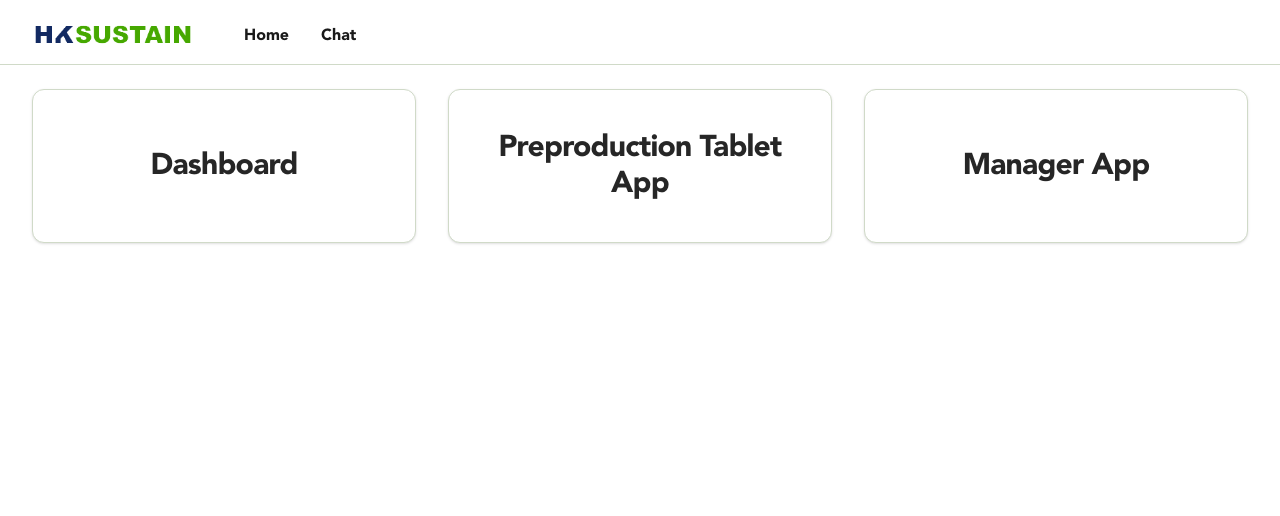
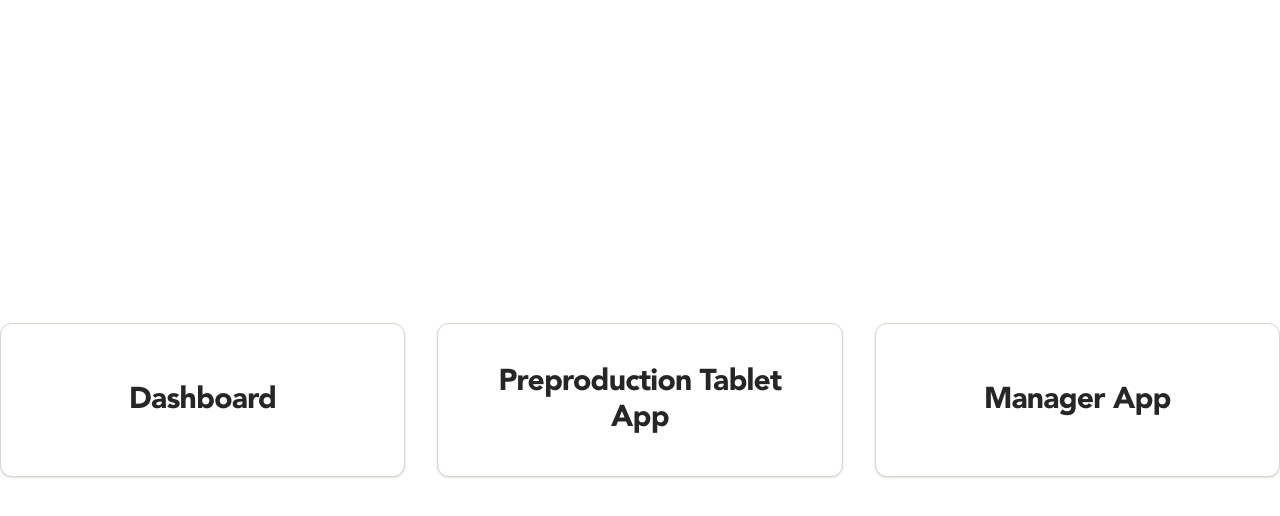
Before and after one commit to wsg2024-junction/zero-waste-wsg2024, a Next.js app: page / in a window 1280 px wide. Shown: the top 516 px of the page. Built offline with nearby package versions, Linux system fonts and the light colour scheme.

Commit message:
Move layout to manager app

```diff
--- a/app/layout.tsx
+++ b/app/layout.tsx
@@ -1,4 +1,3 @@
-import { AppShell } from '@/components/app-shell';
 import { cn } from '@/lib/utils';
 import type { Metadata } from 'next';
 import localFont from 'next/font/local';
@@ -76,17 +75,6 @@ export const metadata: Metadata = {
     description: 'Sustainable Management for HK Foods',
 };
 
-const links = [
-    {
-        name: 'Home',
-        url: '/',
-    },
-    {
-        name: 'Chat',
-        url: '/chat',
-    },
-];
-
 export default function RootLayout({
     children,
 }: Readonly<{
@@ -97,7 +85,7 @@ export default function RootLayout({
             lang="en"
             className="h-full">
             <body className={cn(avenir.className, 'antialiased flex flex-col h-full overflow-hidden')}>
-                <AppShell links={links}>{children}</AppShell>
+                {children}
             </body>
         </html>
     );
--- /dev/null
+++ b/app/manager-app/layout.tsx
@@ -0,0 +1,20 @@
+import { AppShell } from '@/components/app-shell';
+
+const links = [
+    {
+        name: 'Home',
+        url: '/',
+    },
+    {
+        name: 'Chat',
+        url: '/chat',
+    },
+];
+
+export default function RootLayout({
+    children,
+}: Readonly<{
+    children: React.ReactNode;
+}>) {
+    return <AppShell links={links}>{children}</AppShell>;
+}
--- /dev/null
+++ b/app/manager-app/page.tsx
@@ -0,0 +1,3 @@
+export default function ManagerApp() {
+    return <>Manager App</>;
+}
--- a/app/page.tsx
+++ b/app/page.tsx
@@ -4,7 +4,8 @@ import Link from 'next/link';
 
 export default function Home() {
     return (
-        <div className="flex items-stretch gap-8">
+        <div className="h-full flex flex-col justify-center">
+            <div className="my-auto flex items-stretch gap-8">
                 <NavigationCard
                     title="Dashboard"
                     href="/dashboard"
@@ -17,6 +18,7 @@ export default function Home() {
                     title="Manager App"
                     href="/manager-app"
                 />
+            </div>
         </div>
     );
 }
```
Lines whose indentation alone changed are shown as unchanged.
